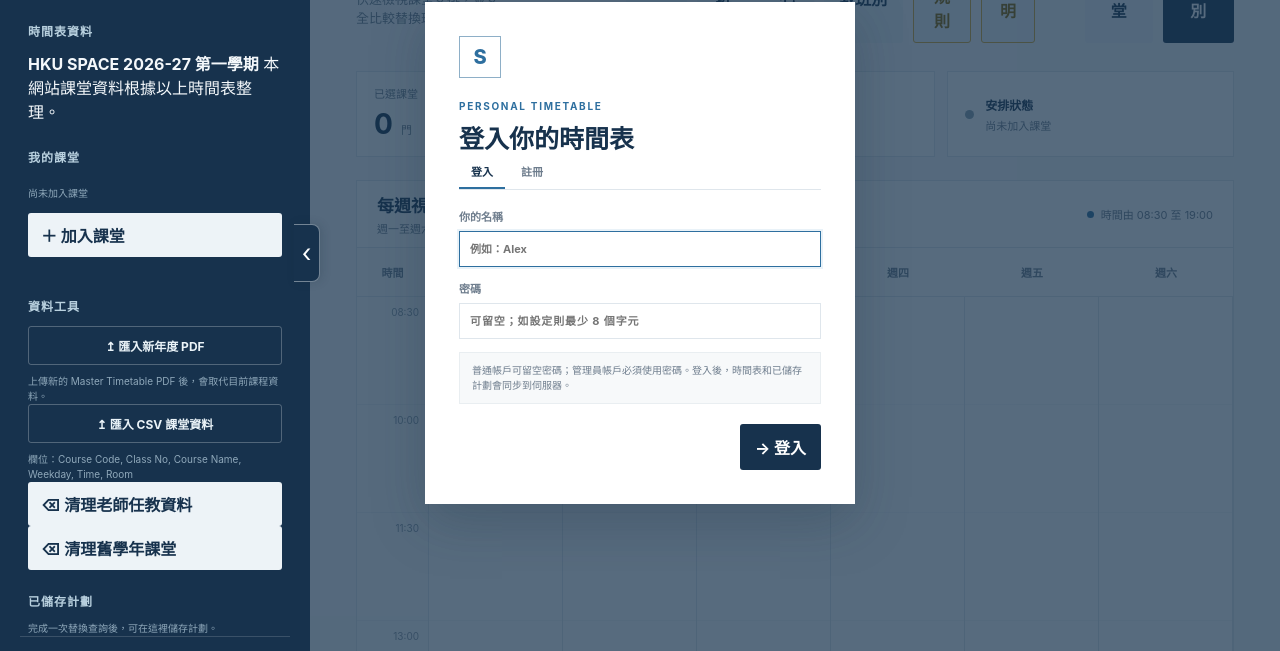
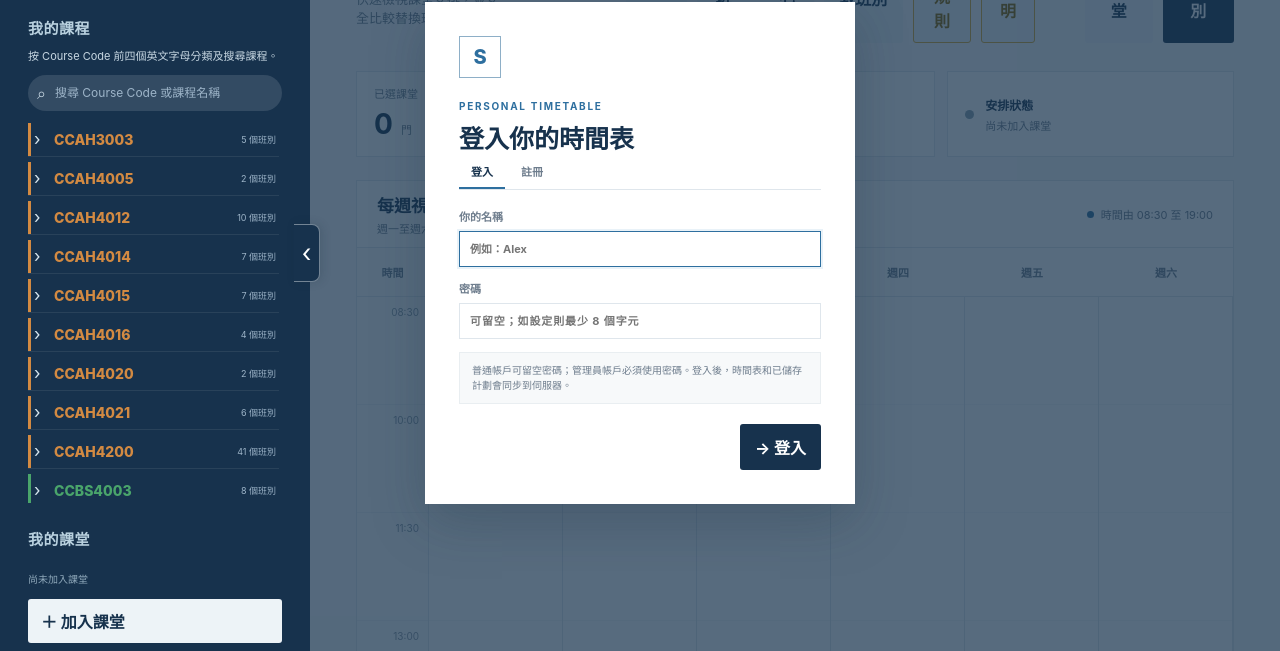
Before and after one commit to linlin-hea/hkuspacetimetable, a website: page index.html in a window 1280 px wide. Shown: the part 147-798 px from the top of the page. Drawn offline with Linux system fonts and the light colour scheme.

Commit message:
Add files via upload

```diff
--- a/index.html
+++ b/index.html
@@ -18,11 +18,11 @@
       </div>
       <button id="sidebarCollapseBtn" class="sidebar-collapse-button" aria-expanded="true"><span>‹</span> 收起側欄</button>
 
-      <div class="sidebar-section semester-notice" role="note">
-        <div class="section-label">時間表資料</div>
-        <strong>HKU SPACE 2026-27 第一學期</strong>
-        <span>本網站課堂資料根據以上時間表整理。</span>
-        <input id="courseCatalogSearch" type="hidden">
+      <div class="sidebar-section course-overview-section">
+        <div class="section-label">我的課程</div>
+        <div class="course-search-help">按 Course Code 前四個英文字母分類及搜尋課程。</div>
+        <label class="catalog-search"><span>⌕</span><input id="courseCatalogSearch" placeholder="搜尋 Course Code 或課程名稱" autocomplete="off"></label>
+        <div id="courseCatalog" class="course-catalog"></div>
       </div>
 
       <div class="sidebar-section">
@@ -33,27 +33,31 @@
         <div id="replacementHistory" class="replacement-history"></div>
       </div>
 
+      <div class="sidebar-section saved-section">
+        <div class="section-label">已儲存計劃</div>
+        <div id="savedPlans" class="saved-plans"></div>
+      </div>
+
       <div class="sidebar-section import-section">
         <div class="section-label">資料工具</div>
         <label class="upload-button pdf-upload-button" for="pdfInput"><span>↥</span> 匯入新年度 PDF</label>
         <input id="pdfInput" type="file" accept="application/pdf,.pdf" hidden>
         <div class="helper-text">上傳新的 Master Timetable PDF 後，會取代目前課程資料。</div>
-        <label class="upload-button" for="csvInput"><span>↥</span> 匯入 CSV 課堂資料</label>
         <input id="csvInput" type="file" accept=".csv,text/csv" hidden>
-        <div class="helper-text">欄位：Course Code, Class No, Course Name, Weekday, Time, Room</div>
         <button id="clearTeacherDataBtn" class="secondary-button full-width"><span>⌫</span> 清理老師任教資料</button>
         <button id="clearAcademicDataBtn" class="secondary-button full-width"><span>⌫</span> 清理舊學年課堂</button>
-      </div>
-
-      <div class="sidebar-section saved-section">
-        <div class="section-label">已儲存計劃</div>
-        <div id="savedPlans" class="saved-plans"></div>
       </div>
 
       <div class="sidebar-footer">
         <div class="legend-row"><span class="legend-dot current"></span> 已選課堂</div>
         <div class="legend-row"><span class="legend-dot alternative"></span> 替換預覽</div>
         <div class="legend-row"><span class="legend-dot muted"></span> 可選時段</div>
+      </div>
+
+      <div class="sidebar-section semester-notice" role="note">
+        <div class="section-label">時間表資料</div>
+        <strong>HKU SPACE 2026-27 第一學期</strong>
+        <span>本網站課堂資料根據以上時間表整理。</span>
       </div>
     </aside>
 
--- a/styles.css
+++ b/styles.css
@@ -259,3 +259,10 @@ body.sidebar-collapsed .sidebar-handle-button { left: 0; border-left: 1px solid
   .workspace-header { min-height: 60px; padding: 10px 12px; }
   body.sidebar-collapsed .main-content { width: 100%; margin-left: 0; }
 }
+
+/* Sidebar section headings and semester reminder */
+.sidebar .section-label { font-size: 15px; letter-spacing: .5px; margin-bottom: 14px; }
+.course-search-help { color: #c7d7e2; font-size: 11px; line-height: 1.5; margin: -4px 0 10px; }
+.semester-notice { margin-top: 16px; padding-top: 16px; padding-bottom: 8px; border-top: 1px solid rgba(255,255,255,.15); }
+.semester-notice strong { display: block; color: #f4f8fb; font-size: 13px; line-height: 1.45; }
+.semester-notice span { display: block; margin-top: 5px; color: #9db4c8; font-size: 10px; line-height: 1.45; }
```
